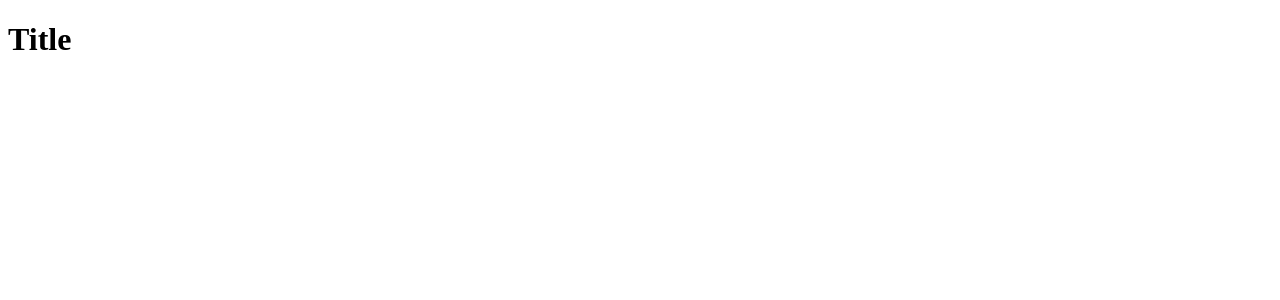
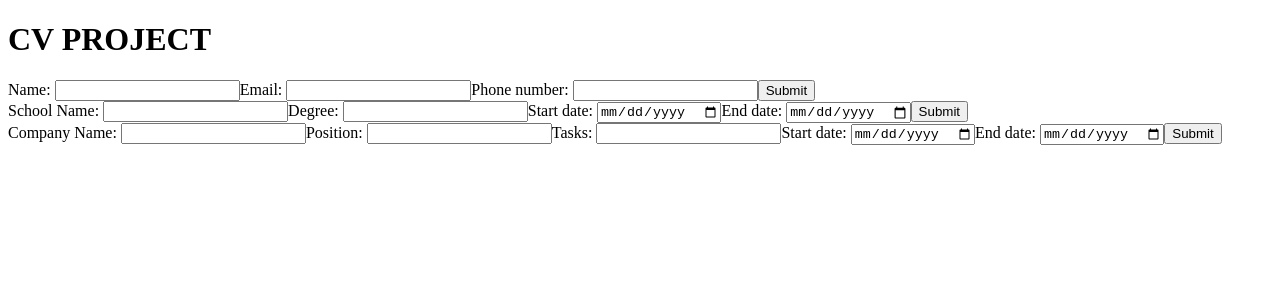
Before and after one commit to joshuaobare/cv-project, a React (Create React App) app: page / in a window 1280 px wide. Shown: the top 300 px of the page. Built offline with nearby package versions, Linux system fonts and the light colour scheme; the HTML template or start-up script is replaced by a standard one.

Commit message:
created components

```diff
--- a/public/index.html
+++ b/public/index.html
@@ -24,7 +24,7 @@
       work correctly both with client-side routing and a non-root public URL.
       Learn how to configure a non-root public URL by running `npm run build`.
     -->
-    <title>React App</title>
+    <title>CV Project</title>
   </head>
   <body>
     <noscript>You need to enable JavaScript to run this app.</noscript>
--- a/src/App.js
+++ b/src/App.js
@@ -1,4 +1,7 @@
 import React , {Component} from 'react';
+import General from './components/GeneralInfo';
+import Education from './components/Education';
+import Experience from './components/Experience';
 
 class App extends Component {
   constructor() {
@@ -7,10 +10,13 @@ class App extends Component {
 
 
 
-  render(){
+  render() {
     return (
       <div className="App">
-        <h1> Title</h1>
+        <h1>CV PROJECT</h1>
+        <General />
+        <Education />
+        <Experience />
       </div>
     );
   }
--- /dev/null
+++ b/src/components/Education.js
@@ -0,0 +1,31 @@
+import React , {Component} from 'react';
+
+
+class Education extends Component {
+    constructor() {
+        super()
+    }
+
+    render(){
+        return (
+            <div>
+                <form>
+                    <label htmlFor="school">School Name: </label>
+                    <input type="text" id="school"/>
+                    <label htmlFor="degree">Degree: </label>
+                    <input type="text" id="degree"/>
+                    <label htmlFor="start-date">Start date: </label>
+                    <input type="date" id="start-date"/>
+                    <label htmlFor="end-date">End date: </label>
+                    <input type="date" id="end-date"/>
+                    <button type="submit">
+                        Submit
+                    </button>
+                </form>
+            </div>
+        )
+    }
+
+}
+
+export default Education
--- /dev/null
+++ b/src/components/Experience.js
@@ -0,0 +1,33 @@
+import React , {Component} from 'react';
+
+
+class Experience extends Component {
+    constructor() {
+        super()
+    }
+
+    render(){
+        return (
+            <div>
+                <form>
+                    <label htmlFor="company">Company Name: </label>
+                    <input type="text" id="company"/>
+                    <label htmlFor="position">Position: </label>
+                    <input type="text" id="position"/>
+                    <label htmlFor="tasks">Tasks: </label>
+                    <input type="text" id="tasks"/>
+                    <label htmlFor="start-date">Start date: </label>
+                    <input type="date" id="start-date"/>
+                    <label htmlFor="end-date">End date: </label>
+                    <input type="date" id="end-date"/>
+                    <button type="submit">
+                        Submit
+                    </button>
+                </form>
+            </div>
+        )
+    }
+
+}
+
+export default Experience
--- /dev/null
+++ b/src/components/GeneralInfo.js
@@ -0,0 +1,29 @@
+import React , {Component} from 'react';
+
+
+class General extends Component {
+    constructor() {
+        super()
+    }
+
+    render(){
+        return (
+            <div>
+                <form>
+                    <label htmlFor="name">Name: </label>
+                    <input type="text" id="name"/>
+                    <label htmlFor="email">Email: </label>
+                    <input type="email" id="email"/>
+                    <label htmlFor="number">Phone number: </label>
+                    <input type="text" id="number"/>
+                    <button type="submit">
+                        Submit
+                    </button>
+                </form>
+            </div>
+        )
+    }
+
+}
+
+export default General
```
